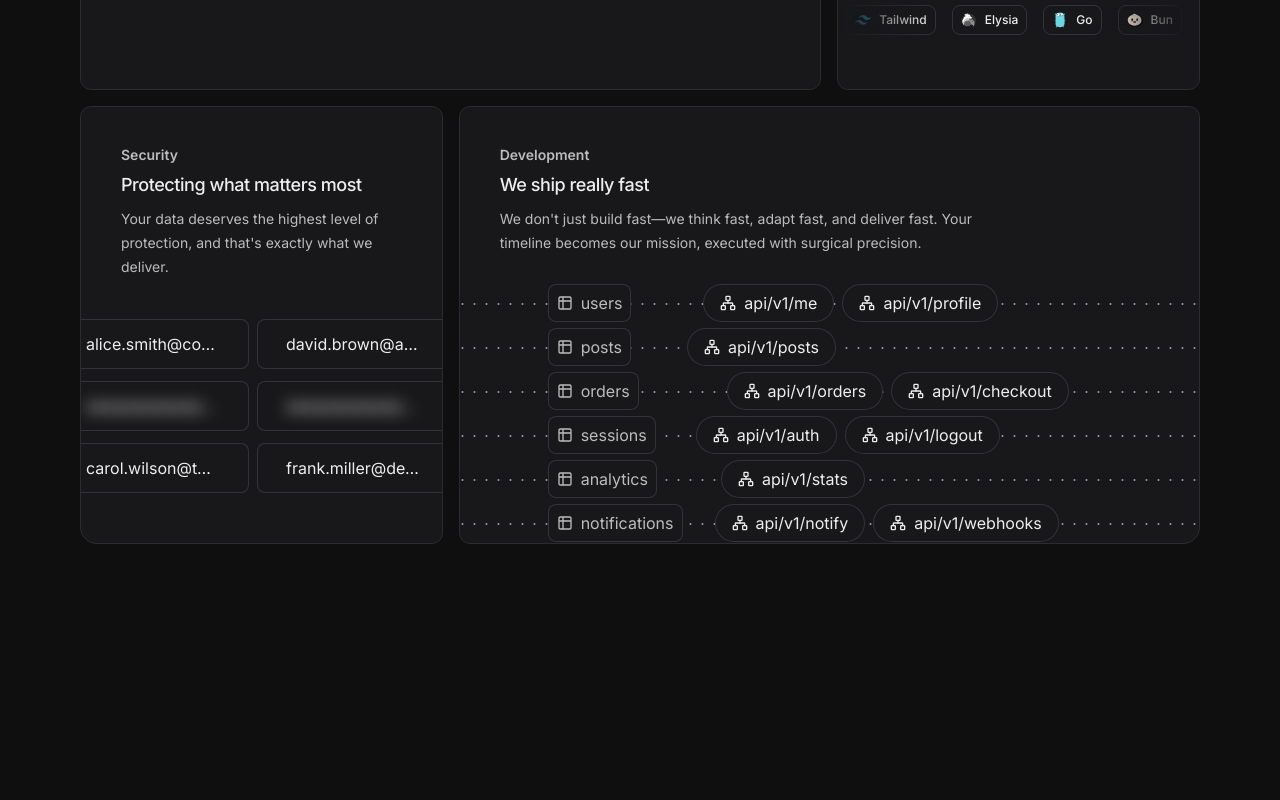
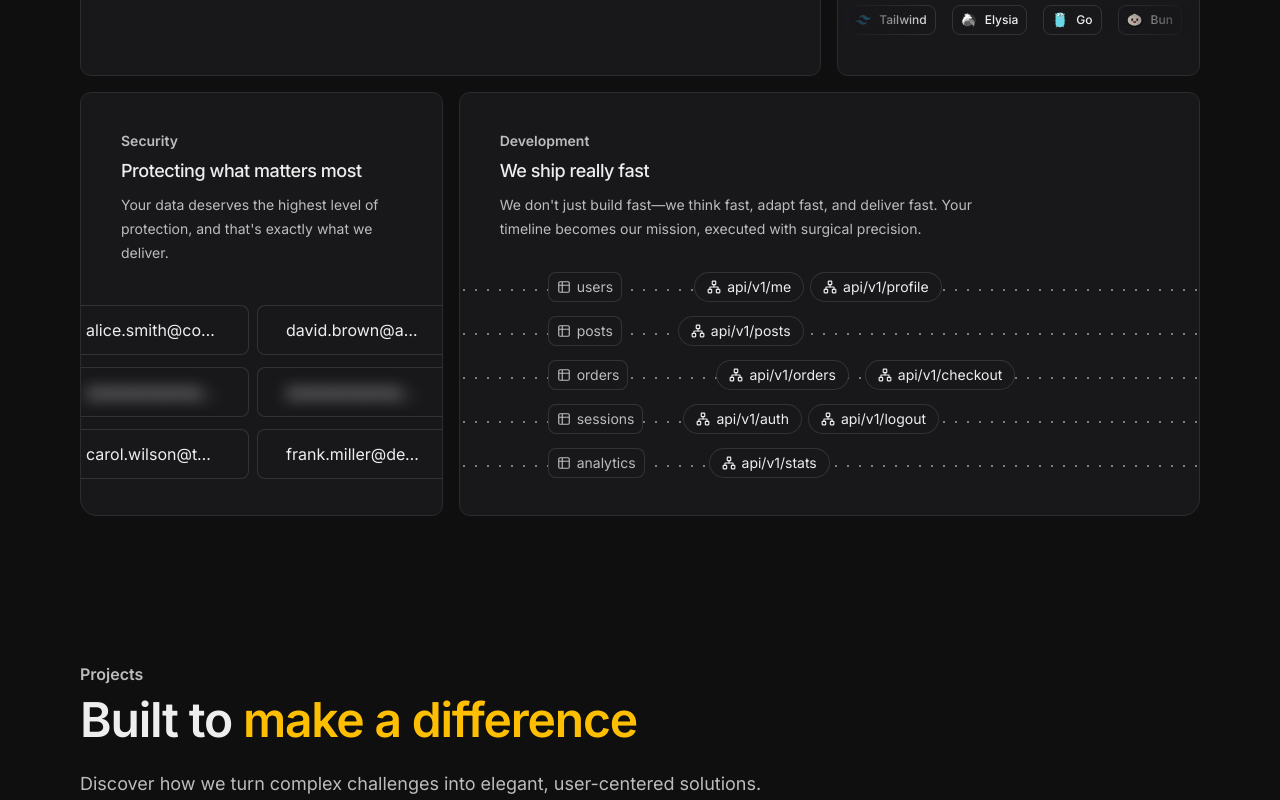
Before and after one commit to Tucupy-Tecnologia/website, a Next.js app: page / in a window 1280 px wide. Shown: the part 1208-2008 px from the top of the page. Before the commit the page ends 1832 px from the top, so only its background shows below. Built offline with nearby package versions, Linux system fonts and the light colour scheme.

Commit message:
feat: add start of projects section

```diff
--- a/app/page.tsx
+++ b/app/page.tsx
@@ -1,6 +1,8 @@
 import { Services } from "@/components/services";
 import { Navbar } from "@/components/navbar";
 import { Hero } from "@/components/hero";
+import { Projects } from "@/components/projects";
+import { Testimonials } from "@/components/testimonials";
 
 export default function Home() {
 
@@ -10,6 +12,7 @@ export default function Home() {
       <Navbar />
       <Hero />
       <Services />
+      <Projects />
     </div>
   );
 }
--- /dev/null
+++ b/components/projects.tsx
@@ -0,0 +1,15 @@
+export function Projects() {
+	return (
+		<div className="mx-auto max-w-2xl lg:max-w-6xl px-4 mt-16">
+			<div>
+				<h2 className="text-base/7 font-semibold text-muted-foreground">Projects</h2>
+				<p className="mt-2 text-4xl font-semibold tracking-tight text-pretty  sm:text-5xl text-foreground">
+					Built to <span className="text-brand"> make a difference </span>
+				</p>
+				<p className="mt-6 text-lg/8 text-muted-foreground max-w-3xl">
+					Discover how we turn complex challenges into elegant, user-centered solutions.
+				</p>
+			</div>
+		</div>
+	)
+}
--- a/components/services.tsx
+++ b/components/services.tsx
@@ -213,23 +213,23 @@ export function Services(): React.ReactElement {
 
 							<div className='space-y-6 mt-2'>
 								<div className="relative flex items-center">
-									<div className="absolute -top-[19px] px-2 z-50 left-20 flex items-center gap-2">
-										<div className="bg-primary border border-gray-400/20 rounded-md w-fit flex items-center gap-2 px-2 py-1.5">
-											<Table2 size={16} className="text-muted-foreground" />
-											<span className="text-muted-foreground">
+									<div className="absolute -top-[17px] px-2 z-50 left-20 flex items-center gap-2">
+										<div className="bg-primary border border-gray-400/20 rounded-md w-fit flex items-center gap-1.5 px-2 py-1">
+											<Table2 size={14} className="text-muted-foreground" />
+											<span className="text-muted-foreground text-sm">
 												users
 											</span>
 										</div>
-										<div className="flex items-center gap-2 ml-16">
-											<div className="bg-primary border border-gray-400/20 rounded-full w-fit flex items-center gap-2 px-4 py-1.5">
-												<Network size={16} />
-												<span>
+										<div className="flex items-center gap-1.5 ml-16">
+											<div className="bg-primary border border-gray-400/20 rounded-full w-fit flex items-center gap-1.5 px-3 py-1">
+												<Network size={14} />
+												<span className="text-sm">
 													api/v1/me
 												</span>
 											</div>
-											<div className="bg-primary border border-gray-400/20 rounded-full w-fit flex items-center gap-2 px-4 py-1.5">
-												<Network size={16} />
-												<span>
+											<div className="bg-primary border border-gray-400/20 rounded-full w-fit flex items-center gap-1.5 px-3 py-1">
+												<Network size={14} />
+												<span className="text-sm">
 													api/v1/profile
 												</span>
 											</div>
@@ -239,17 +239,17 @@ export function Services(): React.ReactElement {
 								</div>
 
 								<div className="relative flex items-center">
-									<div className="absolute -top-[19px] px-2 z-50 left-20 flex items-center gap-2">
-										<div className="bg-primary border border-gray-400/20 rounded-md w-fit flex items-center gap-2 px-2 py-1.5">
-											<Table2 size={16} className="text-muted-foreground" />
-											<span className="text-muted-foreground">
+									<div className="absolute -top-[17px] px-2 z-50 left-20 flex items-center gap-2">
+										<div className="bg-primary border border-gray-400/20 rounded-md w-fit flex items-center gap-1.5 px-2 py-1">
+											<Table2 size={14} className="text-muted-foreground" />
+											<span className="text-muted-foreground text-sm">
 												posts
 											</span>
 										</div>
-										<div className="flex items-center gap-2 ml-12">
-											<div className="bg-primary border border-gray-400/20 rounded-full w-fit flex items-center gap-2 px-4 py-1.5">
-												<Network size={16} />
-												<span>
+										<div className="flex items-center gap-1.5 ml-12">
+											<div className="bg-primary border border-gray-400/20 rounded-full w-fit flex items-center gap-1.5 px-3 py-1">
+												<Network size={14} />
+												<span className="text-sm">
 													api/v1/posts
 												</span>
 											</div>
@@ -259,23 +259,23 @@ export function Services(): React.ReactElement {
 								</div>
 
 								<div className="relative flex items-center">
-									<div className="absolute -top-[19px] px-2 z-50 left-20 flex items-center gap-2">
-										<div className="bg-primary border border-gray-400/20 rounded-md w-fit flex items-center gap-2 px-2 py-1.5">
-											<Table2 size={16} className="text-muted-foreground" />
-											<span className="text-muted-foreground">
+									<div className="absolute -top-[17px] px-2 z-50 left-20 flex items-center gap-2">
+										<div className="bg-primary border border-gray-400/20 rounded-md w-fit flex items-center gap-1.5 px-2 py-1">
+											<Table2 size={14} className="text-muted-foreground" />
+											<span className="text-muted-foreground text-sm">
 												orders
 											</span>
 										</div>
-										<div className="flex items-center gap-2 ml-20">
-											<div className="bg-primary border border-gray-400/20 rounded-full w-fit flex items-center gap-2 px-4 py-1.5">
-												<Network size={16} />
-												<span>
+										<div className="flex items-center gap-4 ml-20">
+											<div className="bg-primary border border-gray-400/20 rounded-full w-fit flex items-center gap-1.5 px-3 py-1">
+												<Network size={14} />
+												<span className="text-sm">
 													api/v1/orders
 												</span>
 											</div>
-											<div className="bg-primary border border-gray-400/20 rounded-full w-fit flex items-center gap-2 px-4 py-1.5">
-												<Network size={16} />
-												<span>
+											<div className="bg-primary border border-gray-400/20 rounded-full w-fit flex items-center gap-1.5 px-3 py-1">
+												<Network size={14} />
+												<span className="text-sm">
 													api/v1/checkout
 												</span>
 											</div>
@@ -285,23 +285,23 @@ export function Services(): React.ReactElement {
 								</div>
 
 								<div className="relative flex items-center">
-									<div className="absolute -top-[19px] px-2 z-50 left-20 flex items-center gap-2">
-										<div className="bg-primary border border-gray-400/20 rounded-md w-fit flex items-center gap-2 px-2 py-1.5">
-											<Table2 size={16} className="text-muted-foreground" />
-											<span className="text-muted-foreground">
+									<div className="absolute -top-[17px] px-2 z-50 left-20 flex items-center gap-2">
+										<div className="bg-primary border border-gray-400/20 rounded-md w-fit flex items-center gap-1.5 px-2 py-1">
+											<Table2 size={14} className="text-muted-foreground" />
+											<span className="text-muted-foreground text-sm">
 												sessions
 											</span>
 										</div>
-										<div className="flex items-center gap-2 ml-8">
-											<div className="bg-primary border border-gray-400/20 rounded-full w-fit flex items-center gap-2 px-4 py-1.5">
-												<Network size={16} />
-												<span>
+										<div className="flex items-center gap-1.5 ml-8">
+											<div className="bg-primary border border-gray-400/20 rounded-full w-fit flex items-center gap-1.5 px-3 py-1">
+												<Network size={14} />
+												<span className="text-sm">
 													api/v1/auth
 												</span>
 											</div>
-											<div className="bg-primary border border-gray-400/20 rounded-full w-fit flex items-center gap-2 px-4 py-1.5">
-												<Network size={16} />
-												<span>
+											<div className="bg-primary border border-gray-400/20 rounded-full w-fit flex items-center gap-1.5 px-3 py-1">
+												<Network size={14} />
+												<span className="text-sm">
 													api/v1/logout
 												</span>
 											</div>
@@ -311,44 +311,18 @@ export function Services(): React.ReactElement {
 								</div>
 
 								<div className="relative flex items-center">
-									<div className="absolute -top-[19px] px-2 z-50 left-20 flex items-center gap-2">
-										<div className="bg-primary border border-gray-400/20 rounded-md w-fit flex items-center gap-2 px-2 py-1.5">
-											<Table2 size={16} className="text-muted-foreground" />
-											<span className="text-muted-foreground">
+									<div className="absolute -top-[17px] px-2 z-50 left-20 flex items-center gap-2">
+										<div className="bg-primary border border-gray-400/20 rounded-md w-fit flex items-center gap-1.5 px-2 py-1">
+											<Table2 size={14} className="text-muted-foreground" />
+											<span className="text-muted-foreground text-sm">
 												analytics
 											</span>
 										</div>
-										<div className="flex items-center gap-2 ml-14">
-											<div className="bg-primary border border-gray-400/20 rounded-full w-fit flex items-center gap-2 px-4 py-1.5">
-												<Network size={16} />
-												<span>
+										<div className="flex items-center gap-1.5 ml-14">
+											<div className="bg-primary border border-gray-400/20 rounded-full w-fit flex items-center gap-1.5 px-3 py-1">
+												<Network size={14} />
+												<span className="text-sm">
 													api/v1/stats
-												</span>
-											</div>
-										</div>
-									</div>
-									<FlowingDottedLine dotSize='xs' />
-								</div>
-
-								<div className="relative flex items-center">
-									<div className="absolute -top-[19px] px-2 z-50 left-20 flex items-center gap-2">
-										<div className="bg-primary border border-gray-400/20 rounded-md w-fit flex items-center gap-2 px-2 py-1.5">
-											<Table2 size={16} className="text-muted-foreground" />
-											<span className="text-muted-foreground">
-												notifications
-											</span>
-										</div>
-										<div className="flex items-center gap-2 ml-6">
-											<div className="bg-primary border border-gray-400/20 rounded-full w-fit flex items-center gap-2 px-4 py-1.5">
-												<Network size={16} />
-												<span>
-													api/v1/notify
-												</span>
-											</div>
-											<div className="bg-primary border border-gray-400/20 rounded-full w-fit flex items-center gap-2 px-4 py-1.5">
-												<Network size={16} />
-												<span>
-													api/v1/webhooks
 												</span>
 											</div>
 										</div>
--- /dev/null
+++ b/components/ui/bento-grid.tsx
@@ -0,0 +1,54 @@
+import { cn } from "@/lib/utils";
+
+export const BentoGrid = ({
+  className,
+  children,
+}: {
+  className?: string;
+  children?: React.ReactNode;
+}) => {
+  return (
+    <div
+      className={cn(
+        "mx-auto grid max-w-7xl grid-cols-1 gap-4 md:auto-rows-[18rem] md:grid-cols-3",
+        className,
+      )}
+    >
+      {children}
+    </div>
+  );
+};
+
+export const BentoGridItem = ({
+  className,
+  title,
+  description,
+  header,
+  icon,
+}: {
+  className?: string;
+  title?: string | React.ReactNode;
+  description?: string | React.ReactNode;
+  header?: React.ReactNode;
+  icon?: React.ReactNode;
+}) => {
+  return (
+    <div
+      className={cn(
+        "group/bento shadow-input row-span-1 flex flex-col justify-between space-y-4 rounded-xl border border-neutral-200 bg-white p-4 transition duration-200 hover:shadow-xl dark:border-white/[0.2] dark:bg-black dark:shadow-none",
+        className,
+      )}
+    >
+      {header}
+      <div className="transition duration-200 group-hover/bento:translate-x-2">
+        {icon}
+        <div className="mt-2 mb-2 font-sans font-bold text-neutral-600 dark:text-neutral-200">
+          {title}
+        </div>
+        <div className="font-sans text-xs font-normal text-neutral-600 dark:text-neutral-300">
+          {description}
+        </div>
+      </div>
+    </div>
+  );
+};
```
